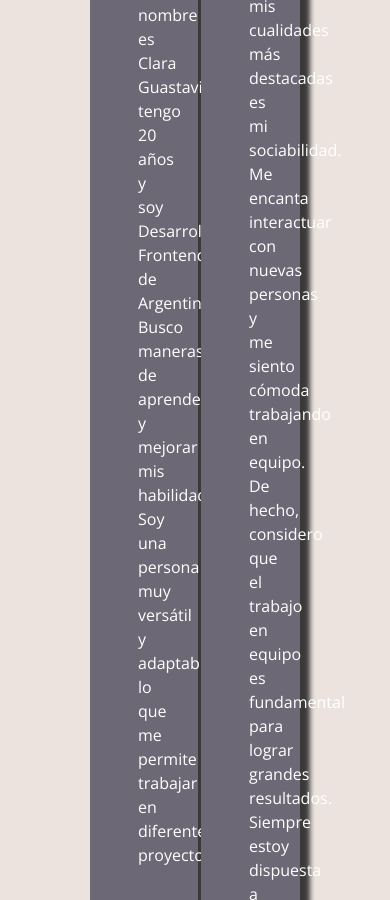
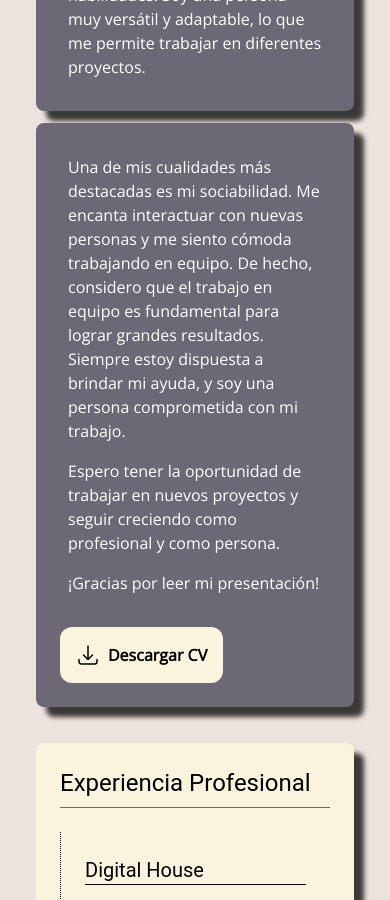
Before and after one commit to ClaraGuasta/Portfolio, a React (Create React App) app: page / in a window 390 px wide. Shown: the part 1100-2000 px from the top of the page. Built offline with nearby package versions, Linux system fonts and the light colour scheme.

Commit message:
fix mobile version

```diff
--- a/src/assets/css/app.css
+++ b/src/assets/css/app.css
@@ -485,7 +485,6 @@
     justify-content: space-around;
     align-items: center;
     color: aliceblue;
-    padding-top: 20px;
     background-color: black;
     position: fixed;
     width: 100%;
--- a/src/components/About.js
+++ b/src/components/About.js
@@ -9,10 +9,10 @@ function About() {
     setClick(!isClicked)
   })
   return(
-    <section className="flex gap-3 justify-center m-24" id="about">
-      <div className="flex flex-col w-1/2 gap-3 text-white">
-        <div className='bg-[#6d6875] w-[109%] h-fit rounded-lg p-10 shadow-ls'>
-          <h2 className='text-3xl border-b border-white pb-2'>Sobre Mi</h2>
+    <section className="flex gap-3 justify-center m-9 lg:m-24 flex-col" id="about">
+      <div className="flex lg:flex-col lg:w-1/2 gap-3 text-white">
+        <div className='bg-[#6d6875] w-[109%] h-fit rounded-lg p-6 lg:p-10 shadow-ls'>
+          <h2 className='text-2xl lg:text-3xl border-b border-white pb-2'>Sobre Mi</h2>
           <p className='font-body p-2'>
           Mi nombre es Clara Guastavino, tengo 20 años y soy Desarrolladora Frontend de Argentina.
           Busco maneras de
@@ -20,7 +20,7 @@ function About() {
           lo que me permite trabajar en diferentes proyectos.
           </p>
         </div>
-        <div className='relative'>
+        <div className='hidden lg:flex relative'>
           <img src={michiFoto} className="w-full rounded-xl shadow-ls cursor-pointer" alt='cat rogrammer' onClick={handleClick}/>
           <p className={classNames("p-6 top-1/2 rounded-lg",{"visible text-black bg-white absolute left-[122px] opacity-100 transition-all duration-600" : isClicked}, {"invisible opacity-0" : !isClicked})}>
             PD: Me gustan mucho los gatitos y leer.
@@ -28,8 +28,8 @@ function About() {
         </div>
       </div>
 
-      <div className='bg-[#6d6875] w-1/2 h-fit text-white rounded-lg p-10 pt-[83px] shadow-ls'>
-        <p className='font-body p-2 pt-3 border-t border-white'>
+      <div className='bg-[#6d6875] lg:w-1/2 h-fit text-white rounded-lg p-6 lg:p-10 lg:pt-[83px] shadow-ls'>
+        <p className='font-body p-2 lg:pt-3 lg:border-t lg:border-white'>
         Una de mis cualidades más destacadas es mi sociabilidad. Me encanta interactuar con nuevas personas y
         me siento cómoda trabajando en equipo. De hecho, considero que el trabajo en equipo es fundamental para lograr grandes resultados.
         Siempre estoy dispuesta a brindar mi ayuda, y soy una persona comprometida con mi trabajo.
--- a/src/components/Experience.js
+++ b/src/components/Experience.js
@@ -13,15 +13,15 @@ function Experience() {
   }, []);
 
   return(
-      <section className='m-24 mr-80 gap-2 p-10 bg-[#faf3dd] rounded-lg shadow-ls text-black' id="experience">
-        <h2 className='text-3xl pb-2 mb-10 mr-56 border-b border-[#6d6875]'>Experiencia Profesional</h2>
+      <section className='m-9 lg:m-24 lg:mr-80 gap-2 p-6 lg:p-10 bg-[#faf3dd] rounded-lg shadow-ls text-black' id="experience">
+        <h2 className='text-2xl lg:text-3xl pb-2 mb-6 lg:mb-10 lg:mr-56 border-b border-[#6d6875]'>Experiencia Profesional</h2>
         <div className='flex flex-row gap-3 items-center'>
-          <ComputerDesktopIcon alt='dh-logo' className='w-14 paddin absolute left-[108px] bg-[#CB9CF2] rounded-full py-3 px-3' />
-          <div className='border-l border-black border-dotted p-10'>
-            <h2 className='text-xl mb-3 font-bold border-b border-black w-[50%]'>Digital House</h2>
-            <p className='pl-4 mb-2'>Mayo 2022 - Actualidad .{monthsPassed} Meses</p>
-            <li>Desarrollo de componentes para página web de la empresa.</li>
-            <li>Consumo de API's.</li>
+          <ComputerDesktopIcon alt='computer icon' className='w-10 lg:w-14 paddin absolute left-[40px] lg:left-[108px] bg-[#CB9CF2] rounded-full p-2 lg:p-3' />
+          <div className='border-l border-black border-dotted p-6 lg:p-10'>
+            <h2 className='text-xl mb-3 lg:font-bold border-b border-black lg:w-[50%]'>Digital House</h2>
+            <p className='text-sm lg:text-base pl-4 mb-2'>Mayo 2022 - Actualidad .{monthsPassed} Meses</p>
+            <li className='text-sm lg:text-base'>Desarrollo de componentes para página web de la empresa.</li>
+            <li className='text-sm lg:text-base'>Consumo de API's.</li>
           </div>
         </div>
       </section>
@@ -29,5 +29,3 @@ function Experience() {
 	)}
 
 export default Experience;
-// const actualDate = Date.parse(new Date());
-// const beginDate = Date.parse(new Date("May 16, 2022 00:00:00"));
--- a/src/components/Header.js
+++ b/src/components/Header.js
@@ -20,9 +20,9 @@ function Header() {
                 <button onClick={() => window.scrollTo(0, 0)}>Home</button>
                 <button onClick={() => window.scrollTo(0, 600)}>Sobre Mí</button>
                 <button onClick={() => window.scrollTo(0, 1400)}>Experiencia</button >
-                <button onClick={() => window.scrollTo(0, 1600)}>Skills</button>
-                <button onClick={() => window.scrollTo(0, 2000)}>Portfolio</button>
-                <button onClick={() => window.scrollTo(0, 2800)}>Contacto</button >
+                <button onClick={() => window.scrollTo(0, 1900)}>Skills</button>
+                <button onClick={() => window.scrollTo(0, 2800)}>Portfolio</button>
+                <button onClick={() => window.scrollTo(0, 3700)}>Contacto</button >
               </ul>
         </div>
         {isDropdownOpen && <DropDown handleUserClick={handleUserClick} />}
```
